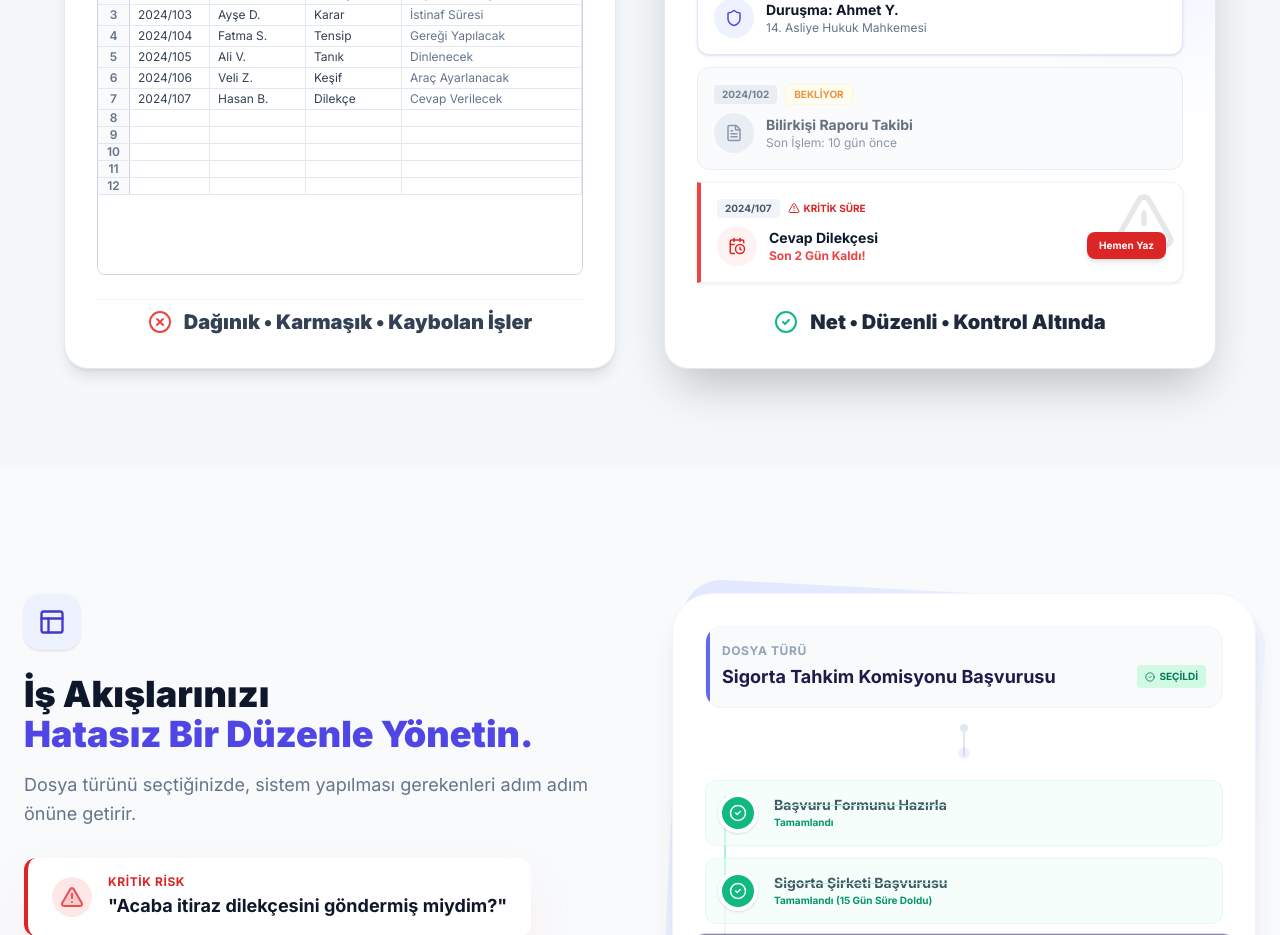
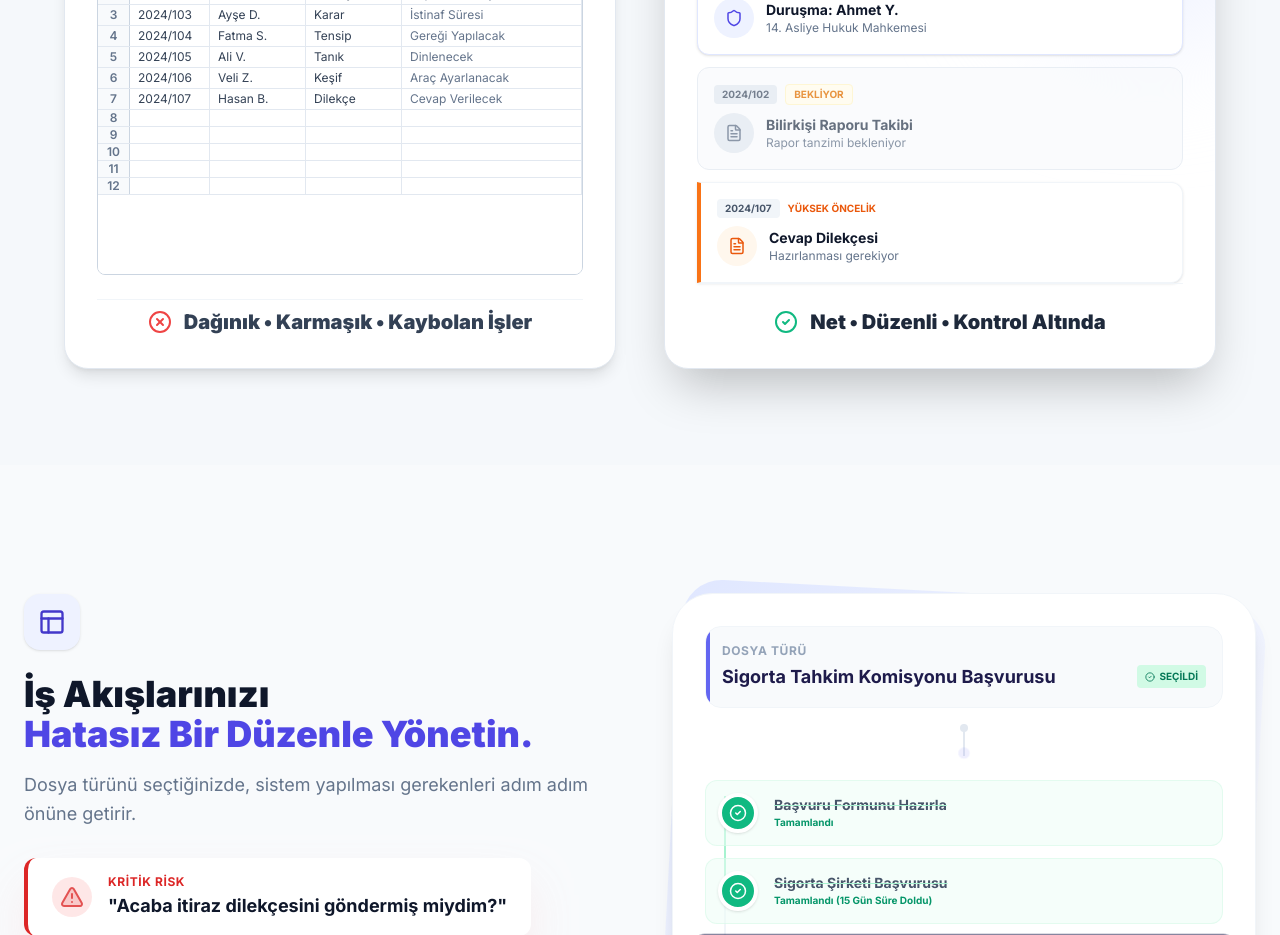
Before and after one commit to fatihdisci/law2do1, a Next.js app: page /law2do1/ in a window 1280 px wide. Shown: the part 1560-2495 px from the top of the page. Built offline with nearby package versions, Linux system fonts and the light colour scheme.

Commit message:
Refine Smart Dashboard: remove urgency indicators and simplify UI

```diff
--- a/src/app/page.tsx
+++ b/src/app/page.tsx
@@ -394,35 +394,29 @@ export default function LandingPage() {
                       </div>
                       <div>
                         <h4 className="font-bold text-slate-700 text-sm">Bilirkişi Raporu Takibi</h4>
-                        <p className="text-xs text-slate-500">Son İşlem: 10 gün önce</p>
+                        <p className="text-xs text-slate-500">Rapor tanzimi bekleniyor</p>
                       </div>
                     </div>
                   </div>
 
-                  {/* Task 3: Critical Deadline (Matches 2024/107) */}
-                  <div className="bg-white border-l-4 border-l-red-500 border-y border-r border-slate-100 rounded-r-xl p-4 shadow-sm relative overflow-hidden">
-                    <div className="absolute top-0 right-0 p-1.5 opacity-10">
-                      <AlertTriangle size={64} />
-                    </div>
+                  {/* Task 3: High Priority (Matches 2024/107) */}
+                  <div className="bg-white border-l-4 border-l-orange-500 border-y border-r border-slate-100 rounded-r-xl p-4 shadow-sm relative overflow-hidden">
                     <div className="flex justify-between items-start mb-2 relative z-10">
                       <div className="flex items-center gap-2">
                         <span className="bg-slate-100 text-slate-600 text-[10px] font-bold px-2 py-0.5 rounded">2024/107</span>
-                        <span className="text-red-600 text-[10px] font-bold flex items-center gap-1">
-                          <AlertTriangle size={12} /> KRİTİK SÜRE
+                        <span className="text-orange-600 text-[10px] font-bold flex items-center gap-1">
+                          YÜKSEK ÖNCELİK
                         </span>
                       </div>
                     </div>
                     <div className="flex items-center gap-3 relative z-10">
-                      <div className="h-10 w-10 rounded-full bg-red-50 flex items-center justify-center shrink-0">
-                        <CalendarClock size={18} className="text-red-600" />
+                      <div className="h-10 w-10 rounded-full bg-orange-50 flex items-center justify-center shrink-0">
+                        <FileText size={18} className="text-orange-600" />
                       </div>
                       <div>
                         <h4 className="font-bold text-slate-900 text-sm">Cevap Dilekçesi</h4>
-                        <p className="text-xs text-red-500 font-bold">Son 2 Gün Kaldı!</p>
+                        <p className="text-xs text-slate-500">Hazırlanması gerekiyor</p>
                       </div>
-                      <button className="ml-auto bg-red-600 text-white text-[10px] font-bold px-3 py-1.5 rounded-lg shadow-md hover:bg-red-700 transition-colors">
-                        Hemen Yaz
-                      </button>
                     </div>
                   </div>
 
```
